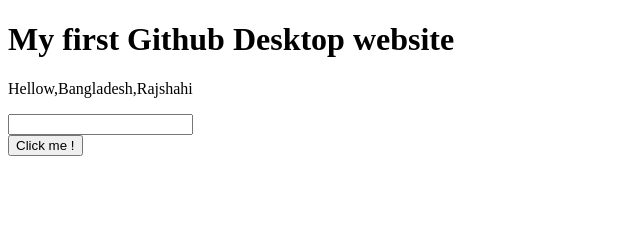
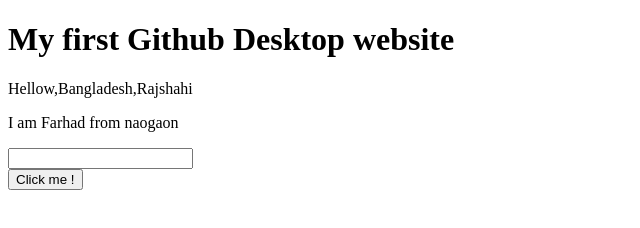
Before and after one commit to farhad04/My-2nd-work-for-b, a plain HTML site: page index.html in a window 1280 px wide. Shown: the whole page, without its empty margins (0-640 px from the left). Drawn offline with Linux system fonts and the light colour scheme.

Commit message:
finally done

```diff
--- a/index.html
+++ b/index.html
@@ -10,9 +10,11 @@
     <h1>My first Github Desktop website</h1>
     <div>
         <p>Hellow,Bangladesh,Rajshahi</p>
+        <p>I am Farhad from naogaon</p>
     </div>
     <input type="text">
     <br>
     <button>Click me !</button>
+
 </body>
 </html>
```
